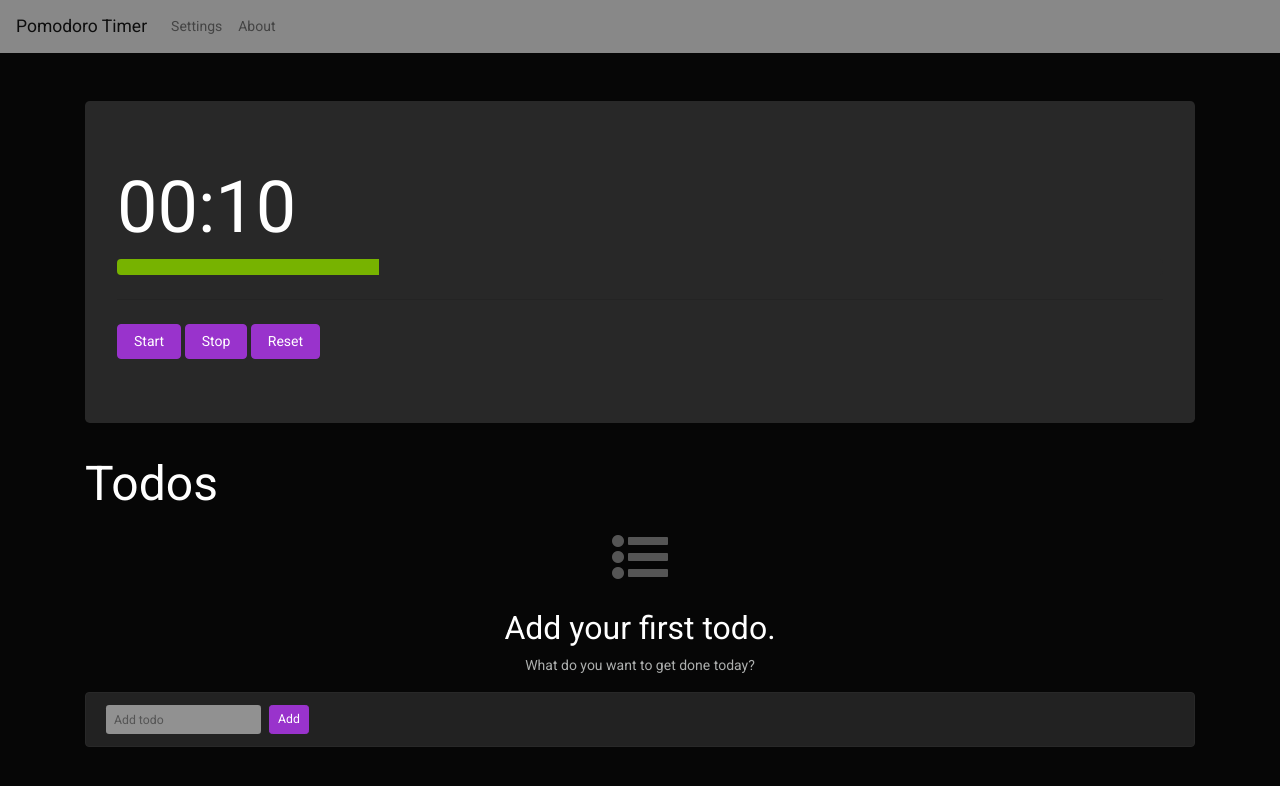
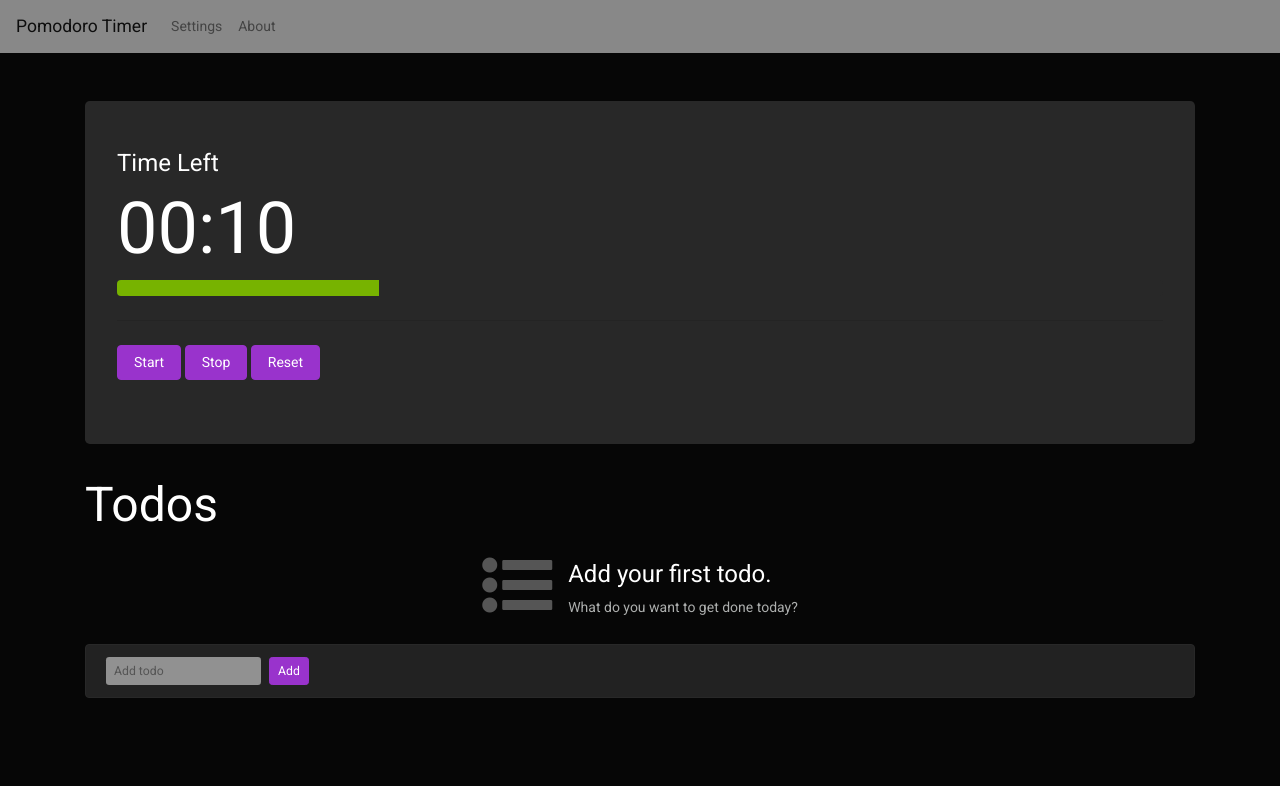
Before and after one commit to cwood89/pomodoro_timer, a plain HTML site: page index.html in a window 1280 px wide. Drawn offline with nearby package versions, Linux system fonts and the light colour scheme.

Commit message:
fixed some styling and fixed display bug

```diff
--- a/index.html
+++ b/index.html
@@ -32,8 +32,8 @@
   </nav>
 
   <div class="container mt-5">
-    <!-- <h2>Timer</h2> -->
-    <div class="jumbotron">
+    <div class="jumbotron pt-5">
+      <h5>Time Left</h5>
       <h1 class="display-3" id="timer"></h1>
 
       <div class="progress">
@@ -49,10 +49,12 @@
 
   <div class="container">
     <h2>Todos</h2>
-    <div class="mt-3 text-center" id="empty">
-      <i class="fa fa-4x fa-list-ul text-secondary mb-4"></i>
-      <h4>Add your first todo.</h4>
-      <p>What do you want to get done today?</p>
+    <div class="d-flex mt-3 align-items-center justify-content-center" id="empty">
+      <i class="fa fa-5x fa-list-ul text-secondary mb-4"></i>
+      <div class="ml-3">
+        <h5>Add your first todo.</h5>
+        <p>What do you want to get done today?</p>
+      </div>
     </div>
     <ul id="todo-list" class=" list-group">
       <li class="list-group-item d-flex justify-content-between align-items-center">
--- a/main.js
+++ b/main.js
@@ -111,8 +111,12 @@ function addTodo(text) {
   };
 
   todoItems.push(todo);
+
   const emptyMessage = document.querySelector("#empty");
-  emptyMessage.remove();
+  if (emptyMessage) {
+    emptyMessage.remove();
+  }
+
   const list = document.querySelector('#todo-list');
 
   list.insertAdjacentHTML('afterbegin', `
```
